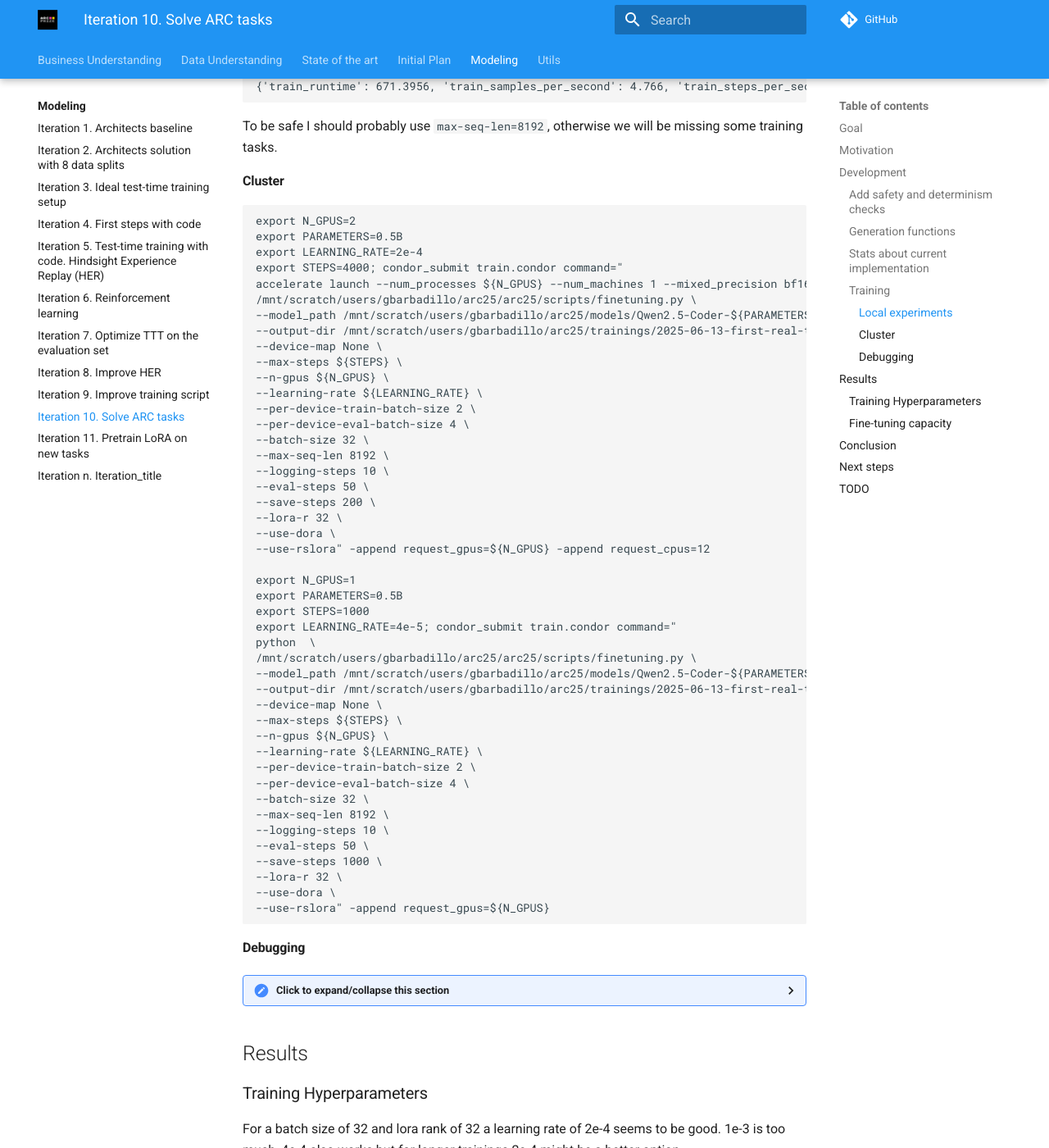
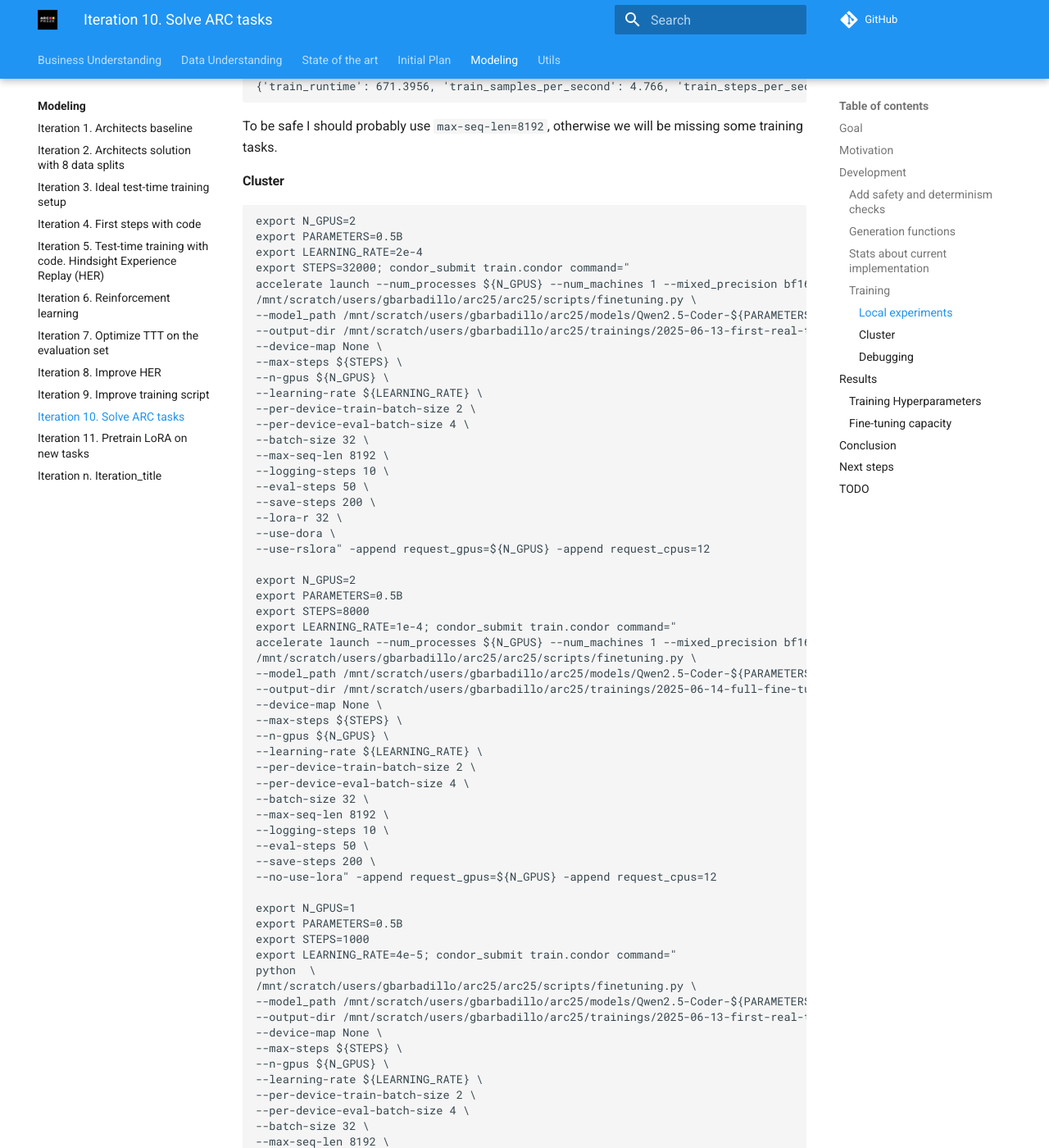
Before and after one commit to ironbar/arc25, an MkDocs documentation site: the page built from docs/modeling/Iteration_10_solve_arc_tasks.md, in a window 1280 px wide and 1400 px high, scrolled down 2166 px. Shown: the whole window at 82% size. Built offline with MkDocs 1.6.1 and Material for MkDocs 9.7.7, drawn with Linux system fonts in a browser that asks for light colours; comment, search, counter and statistics services are not loaded; some of the changed text lies outside the part shown.

````diff
--- a/docs/modeling/Iteration_10_solve_arc_tasks.md
+++ b/docs/modeling/Iteration_10_solve_arc_tasks.md
@@ -173,7 +173,7 @@ To be safe I should probably use `max-seq-len=8192`, otherwise we will be missin
 export N_GPUS=2
 export PARAMETERS=0.5B
 export LEARNING_RATE=2e-4
-export STEPS=4000; condor_submit train.condor command="
+export STEPS=32000; condor_submit train.condor command="
 accelerate launch --num_processes ${N_GPUS} --num_machines 1 --mixed_precision bf16 --multi_gpu  \
 /mnt/scratch/users/gbarbadillo/arc25/arc25/scripts/finetuning.py \
 --model_path /mnt/scratch/users/gbarbadillo/arc25/models/Qwen2.5-Coder-${PARAMETERS}-Instruct/ \
@@ -192,6 +192,27 @@ accelerate launch --num_processes ${N_GPUS} --num_machines 1 --mixed_precision b
 --lora-r 32 \
 --use-dora \
 --use-rslora" -append request_gpus=${N_GPUS} -append request_cpus=12
+
+export N_GPUS=2
+export PARAMETERS=0.5B
+export STEPS=8000
+export LEARNING_RATE=1e-4; condor_submit train.condor command="
+accelerate launch --num_processes ${N_GPUS} --num_machines 1 --mixed_precision bf16 --multi_gpu  \
+/mnt/scratch/users/gbarbadillo/arc25/arc25/scripts/finetuning.py \
+--model_path /mnt/scratch/users/gbarbadillo/arc25/models/Qwen2.5-Coder-${PARAMETERS}-Instruct/ \
+--output-dir /mnt/scratch/users/gbarbadillo/arc25/trainings/2025-06-14-full-fine-tuning/${N_GPUS}xA6000-Qwen2.5-Coder-${PARAMETERS}-${STEPS}steps-${LEARNING_RATE}lr \
+--device-map None \
+--max-steps ${STEPS} \
+--n-gpus ${N_GPUS} \
+--learning-rate ${LEARNING_RATE} \
+--per-device-train-batch-size 2 \
+--per-device-eval-batch-size 4 \
+--batch-size 32 \
+--max-seq-len 8192 \
+--logging-steps 10 \
+--eval-steps 50 \
+--save-steps 200 \
+--no-use-lora" -append request_gpus=${N_GPUS} -append request_cpus=12
 
 export N_GPUS=1
 export PARAMETERS=0.5B
@@ -215,6 +236,10 @@ python  \
 --lora-r 32 \
 --use-dora \
 --use-rslora" -append request_gpus=${N_GPUS}
+
+
+# Copy the results to MEGA
+rsync -P -r calculon01:/mnt/scratch/users/gbarbadillo/arc25/trainings/2025-06-13-first-real-trainings /mnt/data/MEGA/TEMP --exclude wandb/*
 ```
 
 
````
